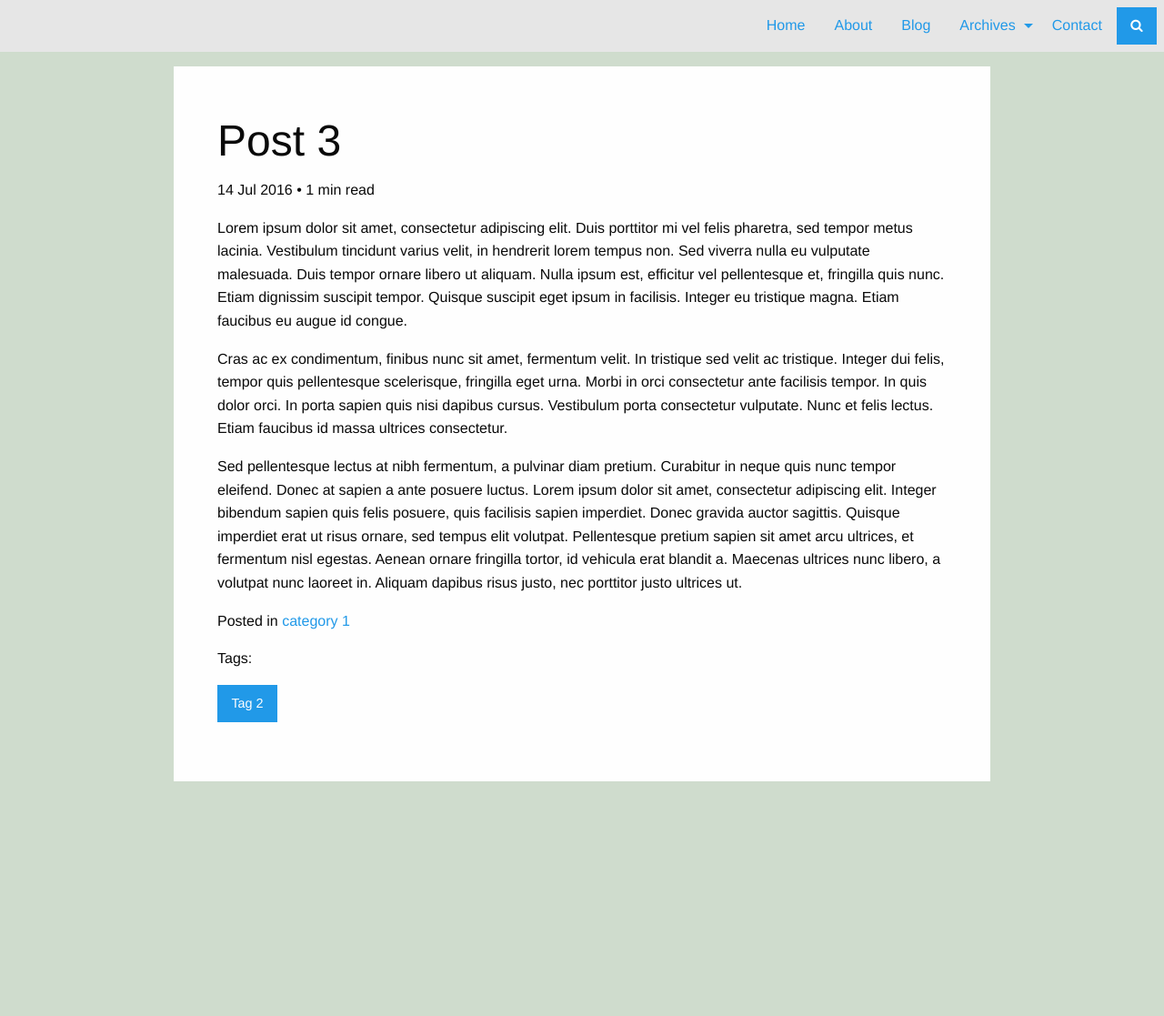
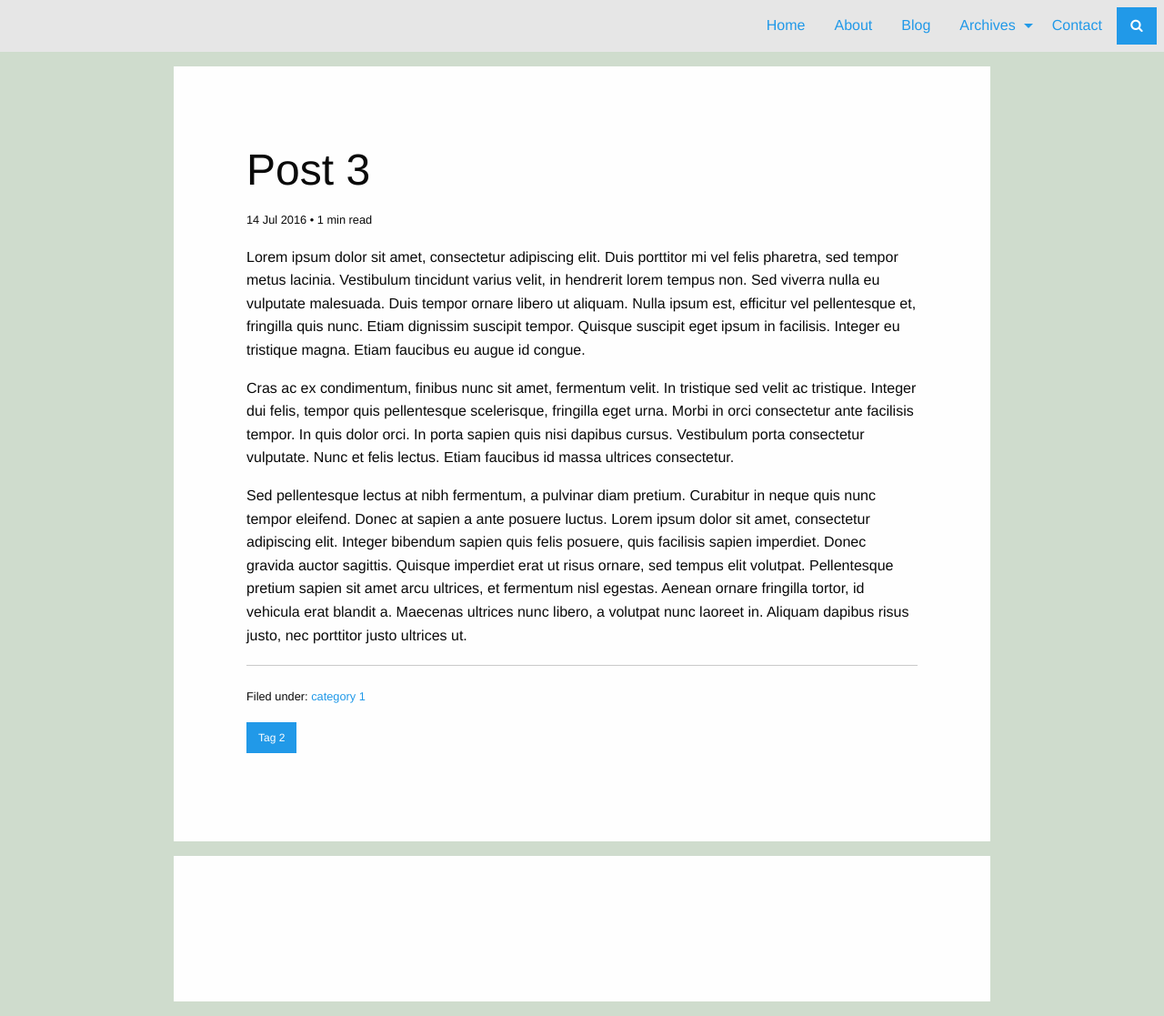
Before and after one commit to yanyil/jekyll-blog, a Jekyll site: the page built from blog/category 1/_posts/2016-07-14-post-three.md, in a window 1280 px wide. Shown: the whole page at 91% size. Built offline with Jekyll 4.4.1, drawn with Linux system fonts in a browser that asks for light colours; comment, search, counter and statistics services are not loaded; before the commit the page ends 900 px from its top, so only the background shows below that.

Commit message:
Adjust post layout
- increase padding for responsive layouts
- use small fonts for post metas and post footers
- separate post comments

```diff
--- a/_includes/disqus.html
+++ b/_includes/disqus.html
@@ -1,4 +1,4 @@
-<div id="disqus_thread"></div>
+<div id="disqus_thread" class="post-comments"></div>
 <script>
   var disqus_config = function () {
     this.page.identifier = '{{ page.id }}';
--- a/_includes/post-meta.html
+++ b/_includes/post-meta.html
@@ -3,6 +3,6 @@
 {% endif %}
 
 <p class="post-meta">
-  <time datetime="{{ page.date }}">{{ page.date | date_to_string }}</time>
-   • {% include reading-time.html %}
+  <small><time datetime="{{ page.date }}">{{ page.date | date_to_string }}</time>
+   • {% include reading-time.html %}</small>
 </p>
--- a/_layouts/post.html
+++ b/_layouts/post.html
@@ -14,21 +14,23 @@ layout: default
     {{ content }}
   </div>
 
+  <hr>
+
   <footer class="post-footer">
-    <p>Posted in
+    <p>
+      <small>Filed under:
         <a href="{{ site.github.url }}/archives/categories/#{{ page.categories[1] | slugify }}">{{ page.categories[1] }}</a>
+      </small>
     </p>
 
-    <p>Tags:
-      <div class="button-group">
+    <div class="small button-group">
       {% for tag in page.tags %}
         <a href="{{ site.github.url }}/archives/tags/#{{ tag | slugify }}" class="button">{{ tag }}</a>
       {% endfor %}
     </div>
-    </p>
   </footer>
+</article>
 
 {% if page.comments %}
   {% include disqus.html %}
 {% endif %}
-</article>
--- a/_sass/_theme.scss
+++ b/_sass/_theme.scss
@@ -12,18 +12,18 @@
   }
 }
 
-.post-list, .post {
+.post-list, .post, .post-comments {
   background: $white;
   margin: 1rem 0;
   padding: 1rem;
 
   @media #{$medium-only} {
     margin: 1rem;
-    padding: 1rem;
+    padding: 2rem;
   }
 
   @media #{$large-up} {
     margin: 1rem;
-    padding: 3rem;
+    padding: 5rem;
   }
 }
```
Lines whose indentation alone changed are shown as unchanged.
